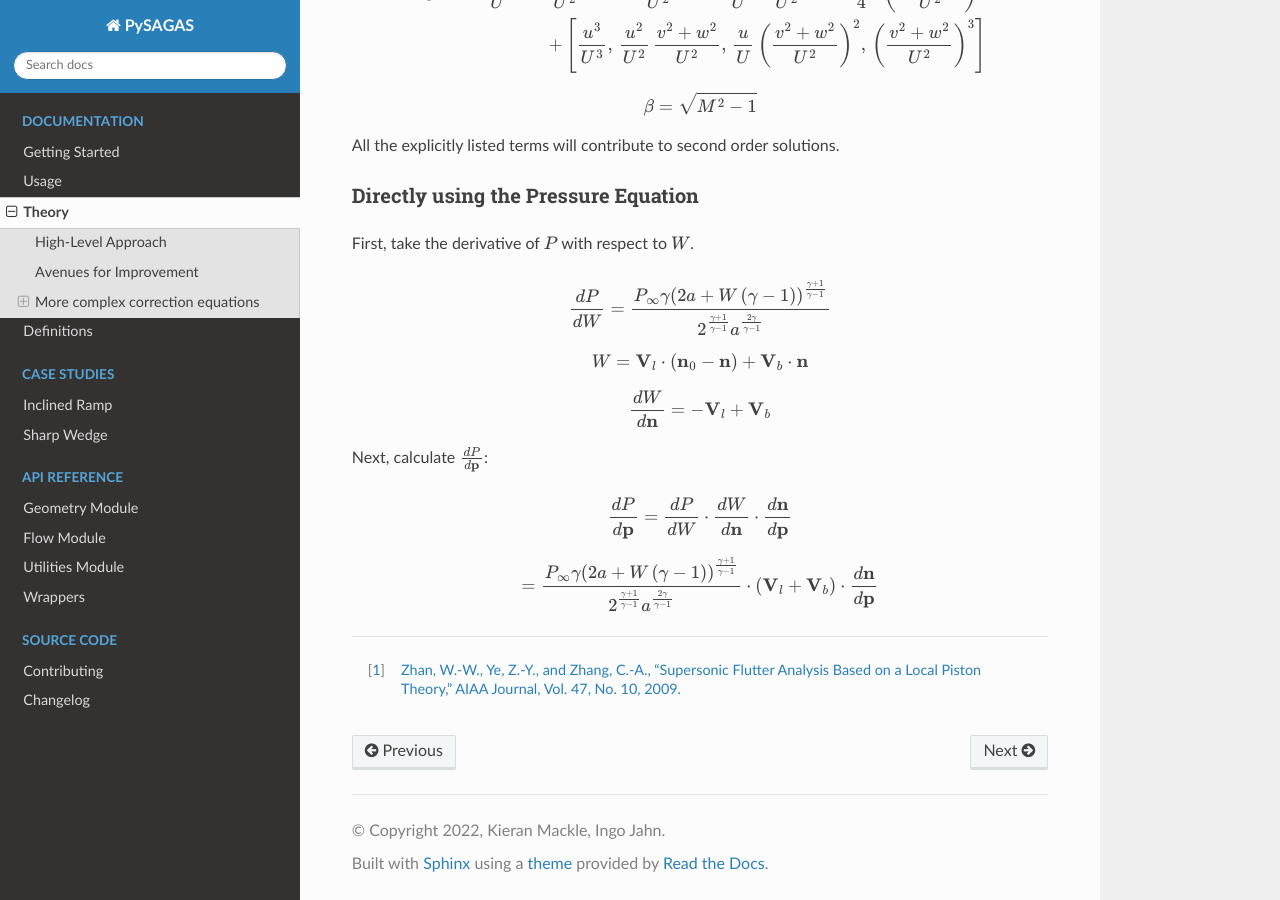
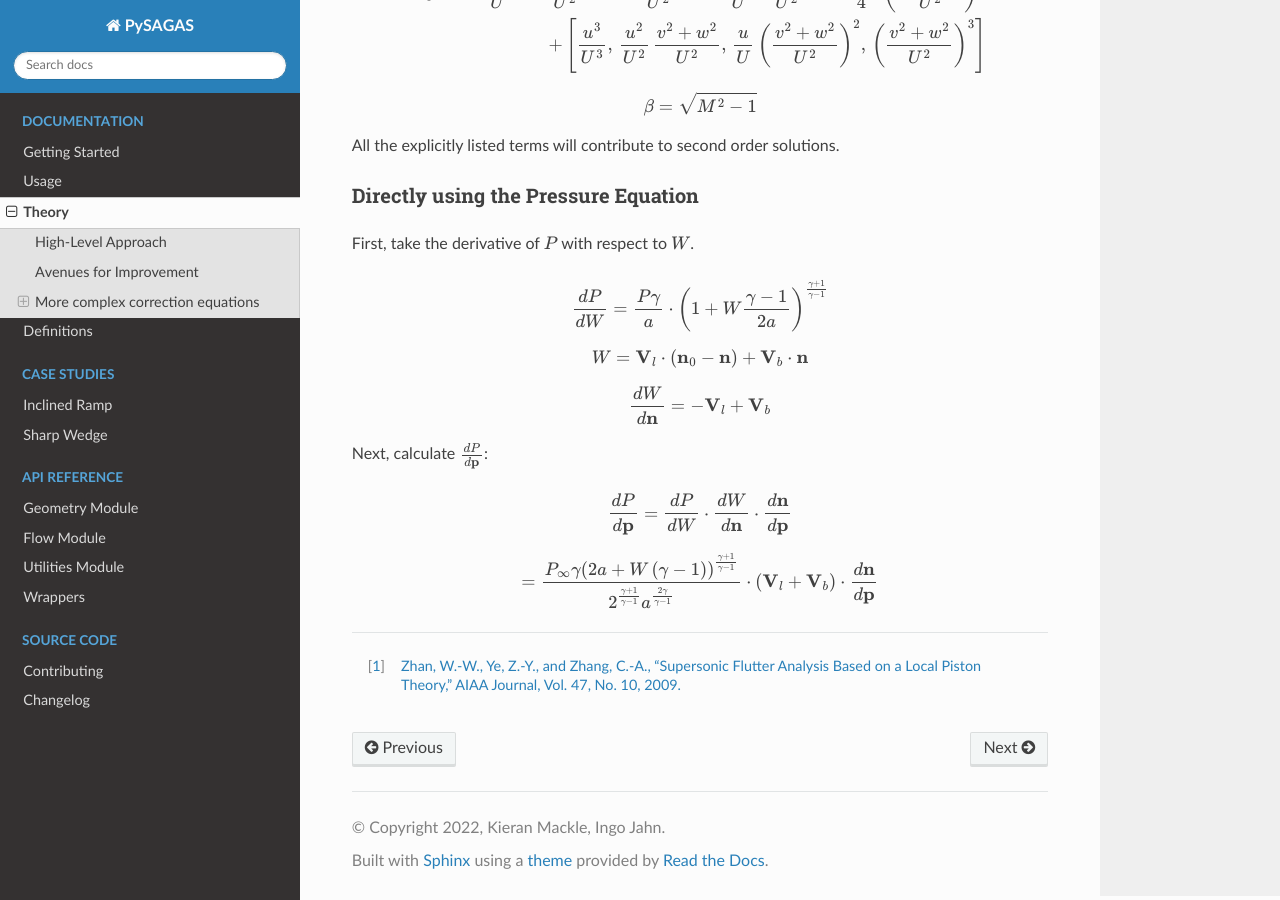
Before and after one commit to kieran-mackle/pysagas, a Sphinx documentation site: the page built from docs/source/documentation/theory.md, in a window 1280 px wide and 900 px high, scrolled down 2817 px. Built offline with Sphinx 7.4.7 and the Read the Docs theme 2.0.0, drawn with Linux system fonts in a browser that asks for light colours.

Commit message:
fix(isentropic_dPdp): calculation of pressure sensitivity

```diff
--- a/docs/source/documentation/theory.md
+++ b/docs/source/documentation/theory.md
@@ -158,9 +158,14 @@ All the explicitly listed terms will contribute to second order solutions.
 
 First, take the derivative of $P$ with respect to $W$.
 
-$$ \frac{dP}{dW} = \frac{P_{\infty} \gamma \left(2a+W\left(\gamma-1\right)\right)^
-{\frac{\gamma+1}{\gamma-1}}}
-{2^{\frac{\gamma+1}{\gamma-1}}a^{\frac{2\gamma}{\gamma-1}}} $$
+$$
+\frac{dP}{dW} =
+\frac{P\gamma}{a} \cdot
+\left(
+    1 + W \frac{\gamma - 1}{2a}
+\right) ^
+\frac{\gamma + 1}{\gamma - 1}
+$$
 
 
 $$ W = \mathbf{V}_l \cdot (\mathbf{n}_0 - \mathbf{n}) + \mathbf{V}_b \cdot \mathbf{n}$$
```
Also changed, not shown: 2 other files.
